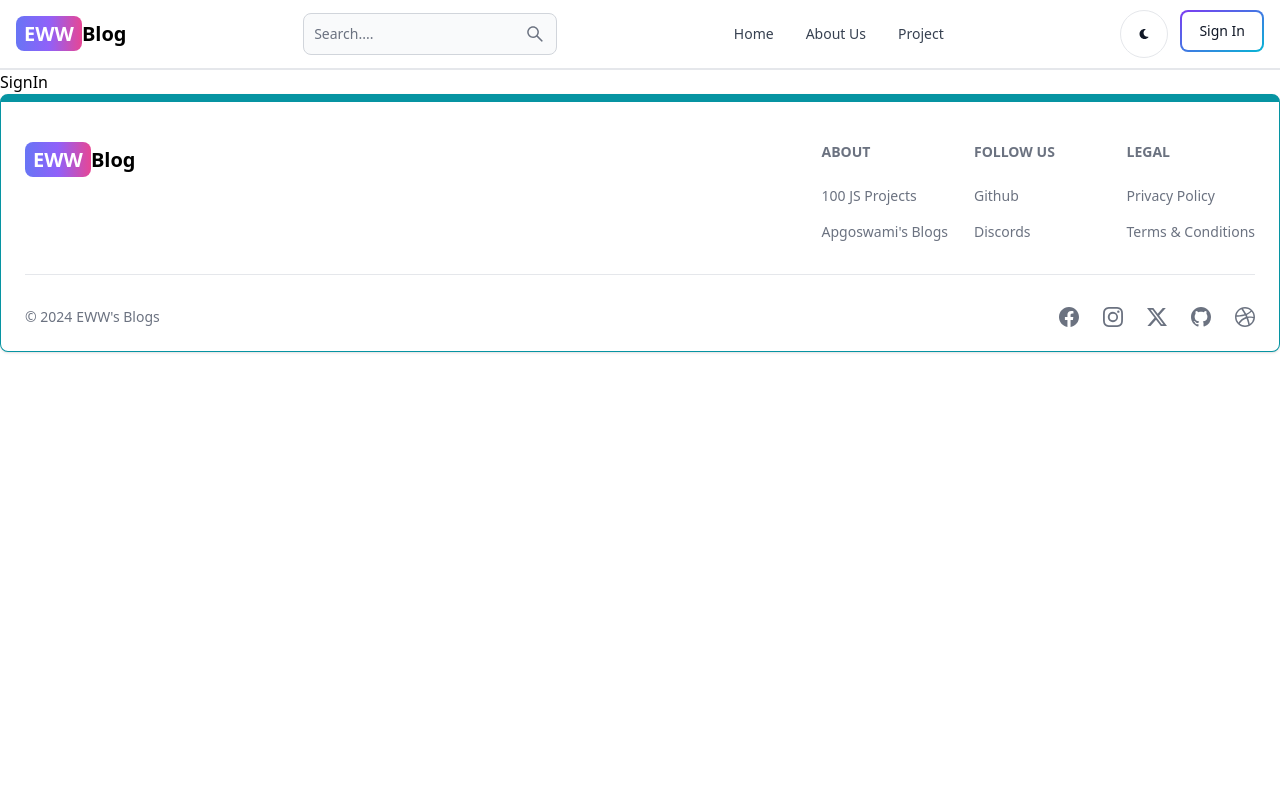
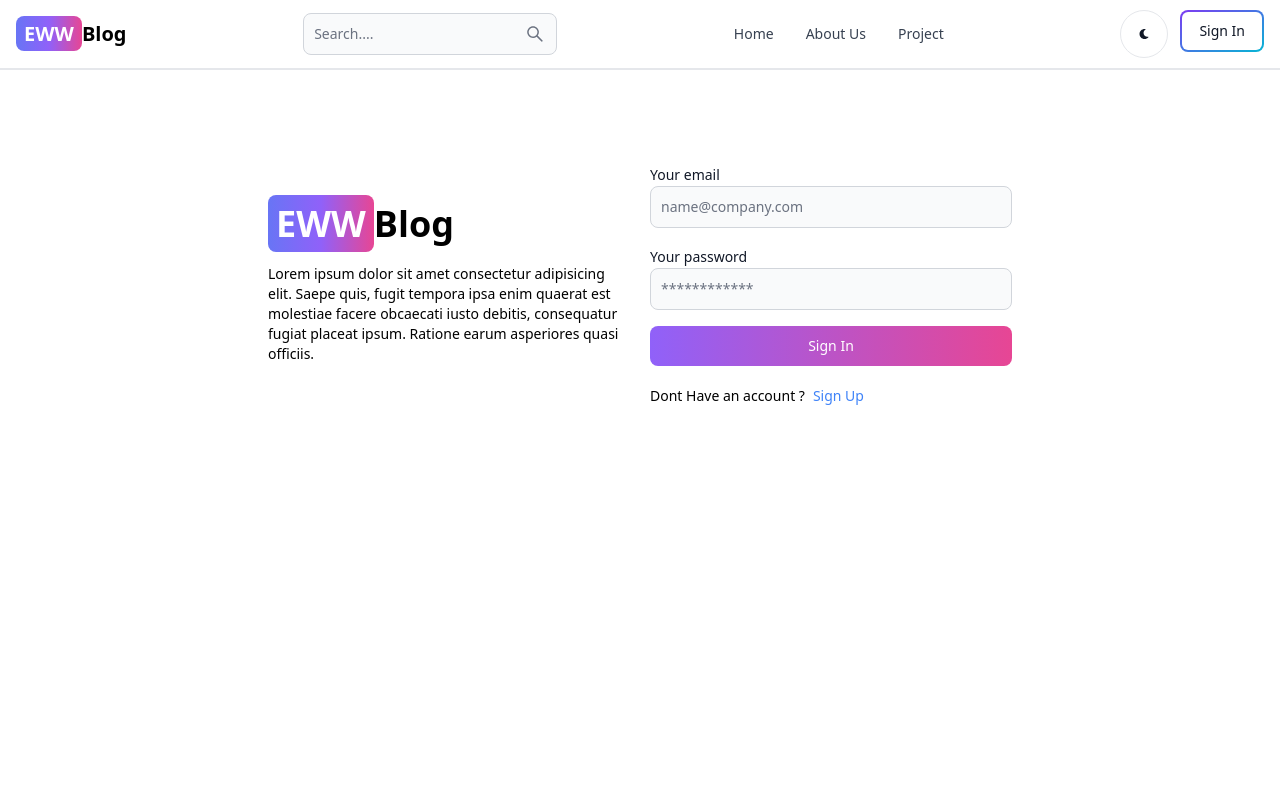
Before and after one commit to amrutgirigoswami/NewMERNBlogApp, a React (Vite) app in the folder client/: page /sign-in in a window 1280 px wide. Shown: the top 800 px of the page. Built offline with nearby package versions, Linux system fonts and the light colour scheme.

Commit message:
Complete Login Design and API

```diff
--- a/client/src/pages/SignIn.jsx
+++ b/client/src/pages/SignIn.jsx
@@ -1,7 +1,111 @@
-import React from 'react'
+import { Alert, Button, Label, Spinner, TextInput } from "flowbite-react";
+import React, { useState } from "react";
+import { Link, useNavigate } from "react-router-dom";
 
 export default function SignIn() {
+  const [formData, setFormData] = useState({});
+  const [errorMessage, setErrorMessage] = useState(null);
+  const [loading, setLoading] = useState(false);
+  const navigate = useNavigate();
+  const handleChange = (e) => {
+    setFormData({ ...formData, [e.target.id]: e.target.value.trim() });
+  };
+
+  const handleSubmit = async (e) => {
+    e.preventDefault();
+    if (!formData.email || !formData.password) {
+      return setErrorMessage("Please fill out all fields");
+    }
+    try {
+      setLoading(true);
+      setErrorMessage(null);
+      const res = await fetch("/api/auth/signin", {
+        method: "POST",
+        headers: { "Content-Type": "application/json" },
+        body: JSON.stringify(formData),
+      });
+      const data = await res.json();
+      if (data.success === false) {
+        return setErrorMessage(data.message);
+      }
+      setLoading(false);
+      if (res.ok) {
+        navigate("/");
+      }
+    } catch (error) {
+      setErrorMessage(error.message);
+      setLoading(false);
+    }
+  };
+
   return (
-    <div>SignIn</div>
-  )
+    <div className="min-h-screen mt-20">
+      <div className="flex p-3 max-w-3xl mx-auto flex-col md:flex-row md:items-center gap-5">
+        {/* Left side */}
+        <div className="flex-1">
+          <Link to={"/"} className="font-bold dark:text-white text-4xl">
+            <span className="px-2 py-1 bg-gradient-to-r from-indigo-500 via-purple-500 to-pink-500 rounded-lg text-white">
+              EWW
+            </span>
+            Blog
+          </Link>
+          <p className="mt-5 text-sm">
+            Lorem ipsum dolor sit amet consectetur adipisicing elit. Saepe quis,
+            fugit tempora ipsa enim quaerat est molestiae facere obcaecati iusto
+            debitis, consequatur fugiat placeat ipsum. Ratione earum asperiores
+            quasi officiis.
+          </p>
+        </div>
+        {/* right side */}
+        <div className="flex-1">
+          <form className="flex flex-col gap-4" onSubmit={handleSubmit}>
+            <div>
+              <Label value="Your email" />
+              <TextInput
+                type="email"
+                placeholder="name@company.com"
+                id="email"
+                onChange={handleChange}
+              />
+            </div>
+
+            <div>
+              <Label value="Your password" />
+              <TextInput
+                type="password"
+                placeholder="************"
+                id="password"
+                onChange={handleChange}
+              />
+            </div>
+            <Button
+              gradientDuoTone={"purpleToPink"}
+              type="submit"
+              disabled={loading}
+            >
+              {loading ? (
+                <>
+                  <Spinner size={"sm"} />
+                  <span className="pl-3">Loading...</span>
+                </>
+              ) : (
+                "Sign In"
+              )}
+            </Button>
+          </form>
+          <div className="flex gap-2 text-sm mt-5">
+            <span>Dont Have an account ?</span>
+            <Link to={"/sign-up"} className="text-blue-500">
+              Sign Up
+            </Link>
+          </div>
+          {errorMessage && (
+            <Alert className="mt-5" color={"failure"}>
+              {errorMessage}
+            </Alert>
+          )}
+        </div>
+      </div>
+    </div>
+  );
 }
--- a/client/src/pages/SignUp.jsx
+++ b/client/src/pages/SignUp.jsx
@@ -1,119 +1,121 @@
-import { Alert, Button, Label, Spinner, TextInput } from 'flowbite-react'
-import React, { useState } from 'react'
-import { Link, useNavigate } from 'react-router-dom'
+import { Alert, Button, Label, Spinner, TextInput } from "flowbite-react";
+import React, { useState } from "react";
+import { Link, useNavigate } from "react-router-dom";
 
 export default function SignUp() {
-
   const [formData, setFormData] = useState({});
   const [errorMessage, setErrorMessage] = useState(null);
   const [loading, setLoading] = useState(false);
   const navigate = useNavigate();
   const handleChange = (e) => {
     setFormData({ ...formData, [e.target.id]: e.target.value.trim() });
-  }
+  };
 
   const handleSubmit = async (e) => {
     e.preventDefault();
     if (!formData.username || !formData.email || !formData.password) {
-      return setErrorMessage('Please fill out all fields');
+      return setErrorMessage("Please fill out all fields");
     }
     try {
       setLoading(true);
       setErrorMessage(null);
-      const res = await fetch('/api/auth/signup', {
-        method: 'POST',
-        headers: { 'Content-Type': 'application/json' },
-        body: JSON.stringify(formData)
-      })
+      const res = await fetch("/api/auth/signup", {
+        method: "POST",
+        headers: { "Content-Type": "application/json" },
+        body: JSON.stringify(formData),
+      });
       const data = await res.json();
-      if (data.success === false)
-      {
+      if (data.success === false) {
         return setErrorMessage(data.message);
       }
       setLoading(false);
-      if (res.ok)
-      {
-        navigate('/sign-in');
+      if (res.ok) {
+        navigate("/sign-in");
       }
     } catch (error) {
       setErrorMessage(error.message);
       setLoading(false);
-
     }
-  }
-
+  };
 
   return (
-    <div className='min-h-screen mt-20'>
-      <div className='flex p-3 max-w-3xl mx-auto flex-col md:flex-row md:items-center gap-5'>
+    <div className="min-h-screen mt-20">
+      <div className="flex p-3 max-w-3xl mx-auto flex-col md:flex-row md:items-center gap-5">
         {/* Left side */}
-        <div className='flex-1'>
-          <Link to={'/'} className='font-bold dark:text-white text-4xl'>
-            <span className='px-2 py-1 bg-gradient-to-r from-indigo-500 via-purple-500 to-pink-500 rounded-lg text-white'>EWW</span>
+        <div className="flex-1">
+          <Link to={"/"} className="font-bold dark:text-white text-4xl">
+            <span className="px-2 py-1 bg-gradient-to-r from-indigo-500 via-purple-500 to-pink-500 rounded-lg text-white">
+              EWW
+            </span>
             Blog
           </Link>
-          <p className='mt-5 text-sm'>
-            Lorem ipsum dolor sit amet consectetur adipisicing elit. Saepe quis, fugit tempora ipsa enim quaerat est molestiae facere obcaecati iusto debitis, consequatur fugiat placeat ipsum. Ratione earum asperiores quasi officiis.
+          <p className="mt-5 text-sm">
+            Lorem ipsum dolor sit amet consectetur adipisicing elit. Saepe quis,
+            fugit tempora ipsa enim quaerat est molestiae facere obcaecati iusto
+            debitis, consequatur fugiat placeat ipsum. Ratione earum asperiores
+            quasi officiis.
           </p>
         </div>
         {/* right side */}
-        <div className='flex-1'>
-          <form className='flex flex-col gap-4' onSubmit={handleSubmit}>
+        <div className="flex-1">
+          <form className="flex flex-col gap-4" onSubmit={handleSubmit}>
             <div>
-              <Label value='Your username' />
+              <Label value="Your username" />
               <TextInput
-                type='text'
-                placeholder='Username'
-                id='username'
+                type="text"
+                placeholder="Username"
+                id="username"
                 onChange={handleChange}
               />
             </div>
 
             <div>
-              <Label value='Your email' />
+              <Label value="Your email" />
               <TextInput
-                type='email'
-                placeholder='name@company.com'
-                id='email'
+                type="email"
+                placeholder="name@company.com"
+                id="email"
                 onChange={handleChange}
               />
             </div>
 
             <div>
-              <Label value='Your password' />
+              <Label value="Your password" />
               <TextInput
-                type='password'
-                placeholder='Password'
-                id='password'
+                type="password"
+                placeholder="Password"
+                id="password"
                 onChange={handleChange}
               />
             </div>
-            <Button gradientDuoTone={'purpleToPink'} type='submit' disabled={loading}>
-              {
-                loading ? (
+            <Button
+              gradientDuoTone={"purpleToPink"}
+              type="submit"
+              disabled={loading}
+            >
+              {loading ? (
                 <>
-                    <Spinner size={'sm'} />
-                    <span className='pl-3'>Loading...</span>
+                  <Spinner size={"sm"} />
+                  <span className="pl-3">Loading...</span>
                 </>
-                ) :'Sign Up'
-              }
+              ) : (
+                "Sign Up"
+              )}
             </Button>
           </form>
-          <div className='flex gap-2 text-sm mt-5'>
+          <div className="flex gap-2 text-sm mt-5">
             <span>Have an account ?</span>
-            <Link to={'/sing-in'} className='text-blue-500'>
+            <Link to={"/sign-in"} className="text-blue-500">
               Sign In
             </Link>
           </div>
-          {
-            errorMessage && (
-              <Alert className='mt-5' color={'failure'}>
+          {errorMessage && (
+            <Alert className="mt-5" color={"failure"}>
               {errorMessage}
             </Alert>
-            )
-          }
+          )}
         </div>
       </div>
     </div>
-  )
+  );
 }
```
Lines whose indentation alone changed are shown as unchanged.
